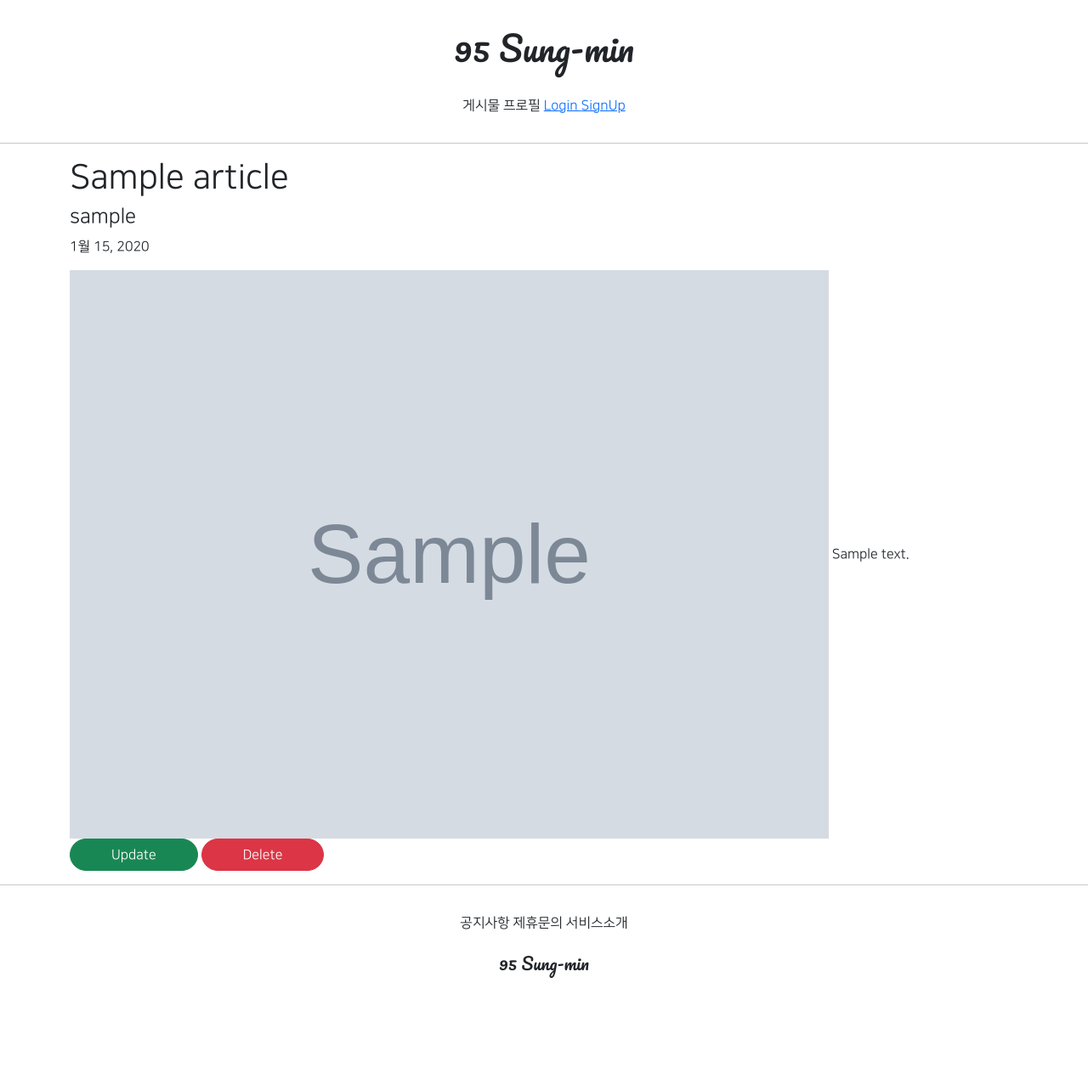
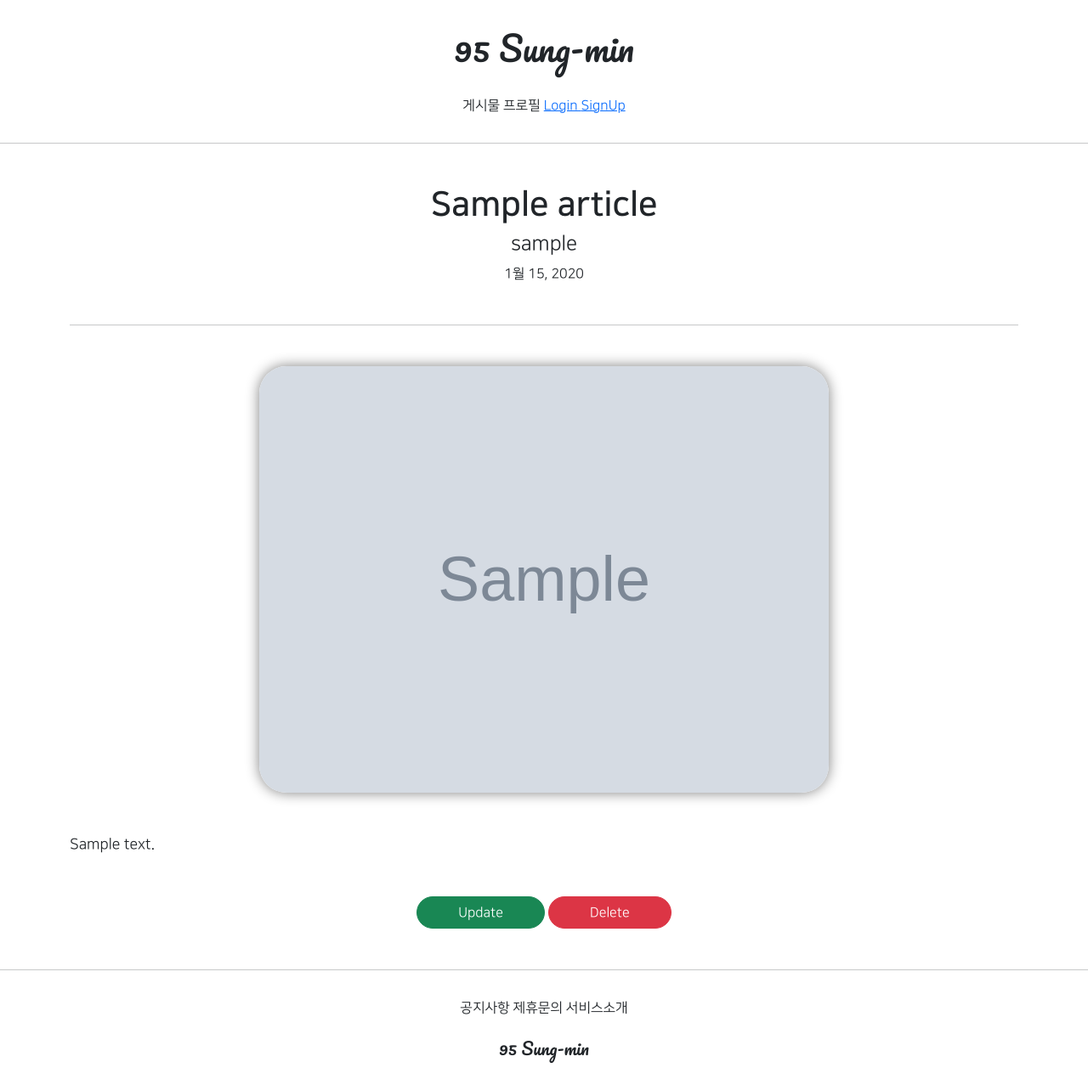
Before and after one commit to lee-sungmin95/temporary_07-05, a Django app: page /articles/detail/1 in a window 1280 px wide. Shown: the whole page at 85% size. Before the commit the page ends 1151 px from the top, so only its background shows below. Run offline with Django 3.2, Linux system fonts and the light colour scheme; tables that the repository leaves empty hold one stand-in row (values such as "Sample post"); grey boxes marked "Sample" are stand-in pictures; parts of the project's set-up code (start-up, migrations or seed data) failed here and were passed over; some libraries are stand-ins or nearby versions.

Commit message:
08/05 2ban commit 2

```diff
--- a/articleapp/templates/articleapp/detail.html
+++ b/articleapp/templates/articleapp/detail.html
@@ -4,17 +4,24 @@
 {% block content %}
 
 
-    <div class="container">
-        <div>
+    <div class="container text-center">
+        <div class="my-5">
             {#      게시글 제목, 글쓴이, 작성일자        #}
-            <h1>{{ target_article.title }}</h1>
+            <h1 class="NNS_B">{{ target_article.title }}</h1>
             <h4>{{ target_article.writer.profile.nickname }}</h4>
             <p>{{ target_article.created_at }}</p>
         </div>
-        <div>
+
+        <hr>
+
+        <div class="my-5">
             {#      게시글 내용, 게시글 대표 이미지      #}
-            <img width=80% src="{{ target_article.image.url }}" alt="">
-            {{ target_article.content }}
+            <img src="{{ target_article.image.url }}"
+                 class="article_image"
+                 alt="">
+            <div class="article_content my-5">
+                {{ target_article.content }}
+            </div>
             <div>
                 <a href="{% url 'articleapp:update' pk=target_article.pk %}"
                    class="btn btn-success rounded-pill px-5">
--- a/static/base.css
+++ b/static/base.css
@@ -45,3 +45,14 @@
 .round_button:hover{
     color: dimgrey;
 }
+
+.article_image {
+    width: 60%;
+    border-radius: 2rem;
+    box-shadow: 0 0 1rem grey;
+}
+
+.article_content{
+    text-align: left;
+    font-size: 1.1rem;
+}
```
